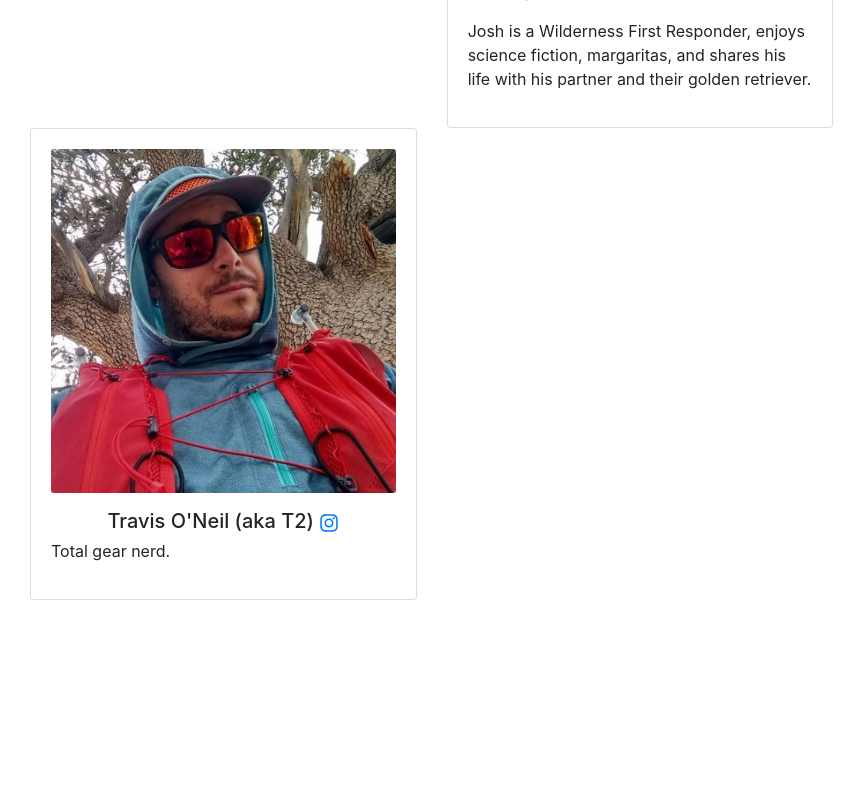
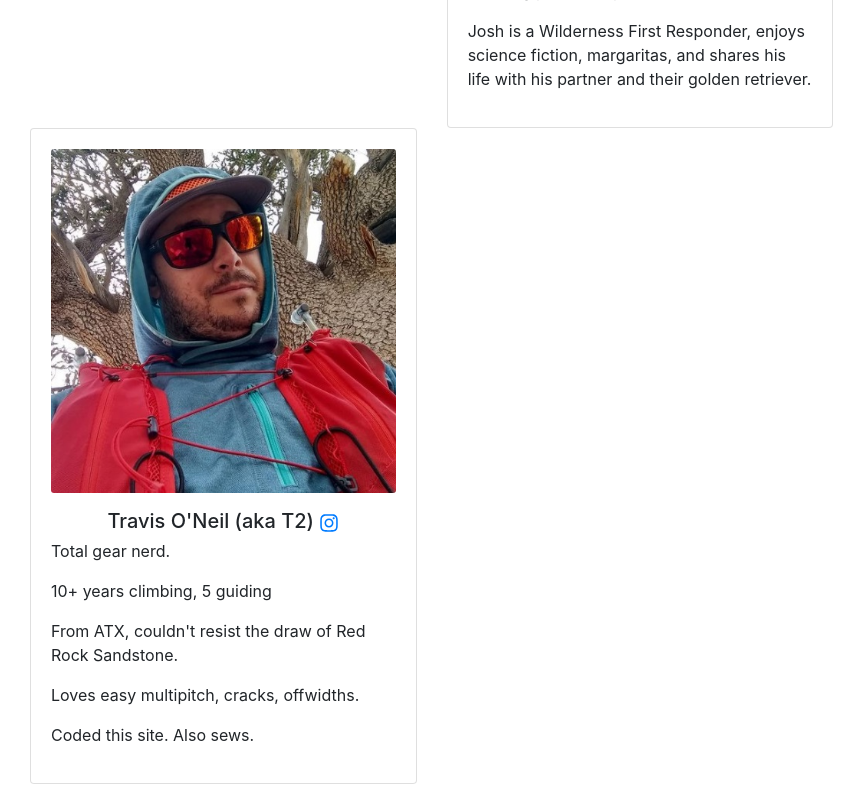
Before and after one commit to j-poneil/desert-rock-sports, a React (Create React App) app: page /about in a window 1280 px wide. Shown: the part 2520-3320 px from the top of the page, without its empty margins (0-866 px from the left). Before the commit the page ends 3136 px from the top, so only its background shows below. Built offline with nearby package versions, Linux system fonts and the light colour scheme; a web font is replaced by a local one.

Commit message:
added github link for me

```diff
--- a/src/components/data/guides.js
+++ b/src/components/data/guides.js
@@ -47,6 +47,7 @@ export const guides = [
         bio: "<p>From ATX, couldn't resist the draw of Red Rock Sandstone.</p><p>Loves easy multipitch, cracks, offwidths.</p><p>Coded this site. Also sews.</p>",
         pic: T2,
         ig: "https://www.instagram.com/climbguidecraft/",
+        github: 'https://github.com/j-poneil',
         // ! add portfolio / resume site later one
         site: '',
         // https://www.youtube.com/user/NotEnoughKit --- add if I ever get around to actually using it
--- a/src/components/data/staffList.js
+++ b/src/components/data/staffList.js
@@ -85,9 +85,10 @@ export const staff = [
     {
         name: "Travis O'Neil (aka T2)",
         position: "",
-        bio: "<p>Total gear nerd.</p>",
+        bio: "<p>Total gear nerd.</p><p>10+ years climbing, 5 guiding</p><p>From ATX, couldn't resist the draw of Red Rock Sandstone.</p><p>Loves easy multipitch, cracks, offwidths.</p><p>Coded this site. Also sews.</p>",
         imgSrc: T2,
         ig: "https://www.instagram.com/climbguidecraft/",
+        github: 'https://github.com/j-poneil',
         site: '',
         youtube: '',
         active: true
```
